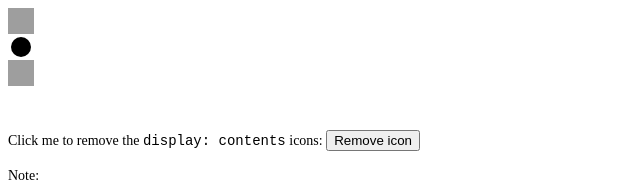
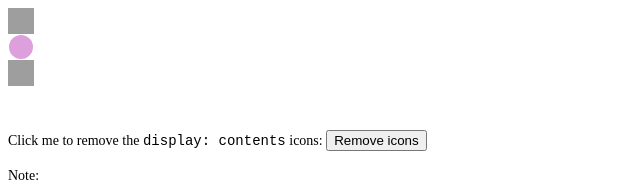
Before and after one commit to alfredxing/sandbox, a website: page 2024-12-20-display-contents/index.html in a window 1280 px wide. Shown: the top 196 px of the page, 0-640 px from the left. Drawn offline with Linux system fonts and the light colour scheme; grey boxes are pictures that could not be loaded.

Commit message:
Prettier

```diff
--- a/2024-12-20-display-contents/index.html
+++ b/2024-12-20-display-contents/index.html
@@ -14,8 +14,8 @@
 				/>
 			</div>
 			<div data-popup-origin="true" style="display: contents" data-display-contents>
-				<svg viewBox="0 0 26 26" style="width: 26px; height: 26px; display: block">
-					<circle cx="13" cy="13" r="10" />
+				<svg viewBox="0 0 26 26" style="width: 26px; height: 26px; display: block; fill: plum">
+					<circle cx="13" cy="13" r="12" />
 				</svg>
 			</div>
 			<div data-popup-origin="true" style="display: contents" data-display-contents>
@@ -27,7 +27,7 @@
 		</div>
 		<p style="margin-top: 78px">
 			Click me to remove the <code>display: contents</code> icons:
-			<button id="button">Remove icon</button>
+			<button id="button">Remove icons</button>
 		</p>
 		<div>
 			<p>Note:</p>
```
